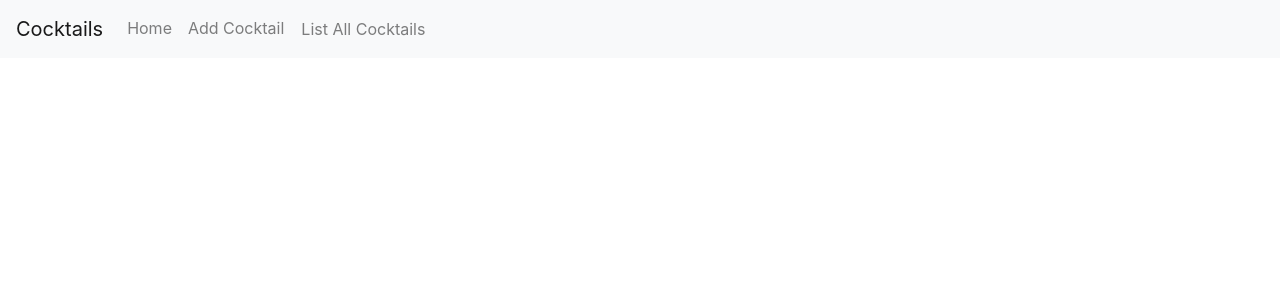
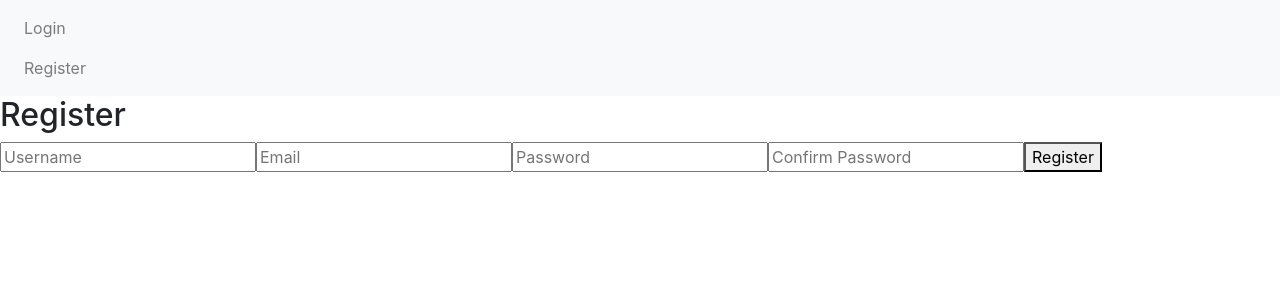
Before and after one commit to DanielVoric/frontend, a Vue app in the folder client/: page /register in a window 1280 px wide. Shown: the top 300 px of the page. Built offline with nearby package versions, Linux system fonts and the light colour scheme.

Commit message:
dodavanje usera,tokena, login i register

```diff
--- a/client/src/App.vue
+++ b/client/src/App.vue
@@ -1,14 +1,47 @@
 <template>
   <div id="app">
     <nav class="navbar navbar-expand-lg navbar-light bg-light">
-     <a class="navbar-brand" href="#">Cocktails</a>
-     <div class="navbar-nav">
+      <!-- kad nisam logged in -->
+      <div class="navbar-nav mr-auto">
+        <div v-if="!isAuthenticated">
+          <router-link to="/login" class="nav-item nav-link">Login</router-link>
+          <router-link to="/register" class="nav-item nav-link">Register</router-link>
+        </div>
+        <div v-else>
+          <!-- kad sam logged in -->
           <router-link to="/" class="nav-item nav-link">Home</router-link>
           <router-link to="/add" class="nav-item nav-link">Add Cocktail</router-link>
           <router-link to="/all-cocktails" class="btn btn-link nav-item nav-link">List All Cocktails</router-link>
         </div>
+      </div>
+      <div v-if="isAuthenticated" class="navbar-nav">
+        <button class="nav-item nav-link btn btn-danger" @click="logout">Logout</button>
+      </div>
     </nav>
-
     <router-view></router-view>
   </div>
 </template>
+
+<script>
+export default {
+  computed: {
+    isAuthenticated() {
+      return !!localStorage.getItem('token');
+    }
+  },
+  watch: {
+    $route() {
+      this.$forceUpdate();
+    }
+  },
+  methods: {
+    logout() {
+      localStorage.removeItem('token');
+      this.$router.push('/login').then(() => {
+        window.location.reload();
+      });
+    }
+}
+
+};
+</script>
--- /dev/null
+++ b/client/src/components/UserLogin.vue
@@ -0,0 +1,47 @@
+<template>
+  <div>
+    <h2>Login</h2>
+    <form @submit.prevent="handleLogin">
+      <input v-model="username" placeholder="Username" required />
+      <input
+        type="password"
+        v-model="password"
+        placeholder="Password"
+        required
+      />
+      <button type="submit">Login</button>
+    </form>
+  </div>
+</template>
+
+<script>
+import axios from "axios";
+
+export default {
+  data() {
+    return {
+      username: "",
+      password: "",
+    };
+  },
+  methods: {
+  async handleLogin() {
+    try {
+      const response = await axios.post('http://localhost:5000/auth/login', {
+        username: this.username,
+        password: this.password
+      });
+
+// cuvanje tokena za kasnije
+      localStorage.setItem('token', response.data.token);
+      this.$router.push('/').then(() => {
+        window.location.reload();
+      });
+    } catch (error) {
+      console.error('Login failed:', error.response ? error.response.data : error.message);
+    }
+  }
+}
+,
+};
+</script>
--- /dev/null
+++ b/client/src/components/UserRegistration.vue
@@ -0,0 +1,46 @@
+<template>
+  <div>
+    <h2>Register</h2>
+    <form @submit.prevent="handleRegistration">
+      <input v-model="username" placeholder="Username" required />
+      <input v-model="email" placeholder="Email" type="email" required />
+      <input type="password" v-model="password" placeholder="Password" required />
+      <input v-model="confirmPassword" type="password" placeholder="Confirm Password" required />
+      <button type="submit">Register</button>
+    </form>
+  </div>
+</template>
+
+<script>
+import axios from 'axios';
+
+export default {
+  data() {
+    return {
+      username: '',
+      email: '',
+      password: '',
+      confirmPassword: ''
+    };
+  },
+  methods: {
+    async handleRegistration() {
+      if (this.password !== this.confirmPassword) {
+        console.error('Passwords do not match!');
+        return;
+      }
+
+      try {
+        await axios.post('http://localhost:5000/auth/register', {
+          username: this.username,
+          email: this.email,
+          password: this.password
+        });
+        this.$router.push('/login');
+      } catch (error) {
+        console.error('Registration failed:', error);
+      }
+    }
+  }
+};
+</script>
--- a/client/src/main.js
+++ b/client/src/main.js
@@ -1,6 +1,17 @@
 import { createApp } from 'vue';
 import App from './App.vue';
 import router from './router';
+import axios from 'axios';
+
+axios.interceptors.request.use((config) => {
+    const token = localStorage.getItem('token');
+    if (token) {
+        config.headers.Authorization = `Bearer ${token}`;
+    }
+    return config;
+}, (error) => {
+    return Promise.reject(error);
+});
 
 const app = createApp(App);
 
--- a/client/src/router.js
+++ b/client/src/router.js
@@ -2,6 +2,8 @@ import { createRouter, createWebHistory } from 'vue-router';
 import AddCocktailForm from './views/AddCocktailForm.vue';
 import Home from './views/Home.vue';
 import AllCocktails from './views/AllCocktails.vue';
+import UserLogin from "@/components/UserLogin.vue";
+import UserRegistration from "@/components/UserRegistration.vue";
 
 //rute
 const routes = [
@@ -19,7 +21,18 @@ const routes = [
     path: '/all-cocktails',
     name: 'all-cocktails',
     component: AllCocktails
+  },
+  {
+    path: '/login',
+    name: 'Login',
+    component: UserLogin
+  },
+  {
+    path: '/register',
+    name: 'Register',
+    component: UserRegistration
   }
+
 ];
 
 const router = createRouter({
```
Also changed, not shown: 1 other file (tests, documents, lock files or other folders). Lines whose indentation alone changed are shown as unchanged.
